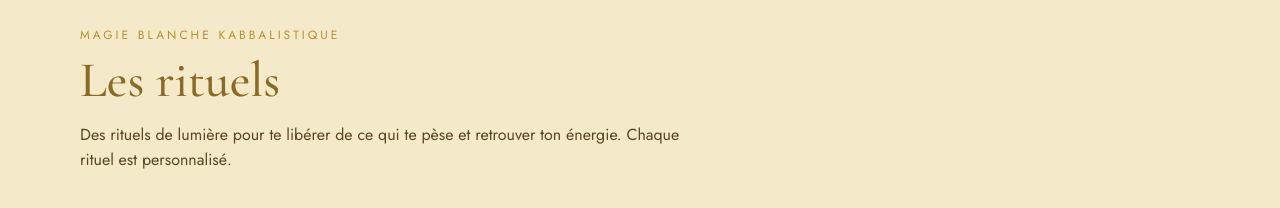
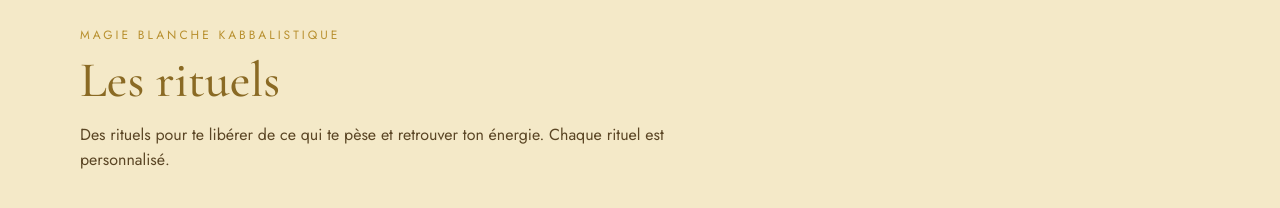
Before and after one commit to dimaggioflorian-stack/cercle-magique-maquette, a plain HTML site: page index.html in a window 1280 px wide. Shown: the part 3100-3308 px from the top of the page. Drawn offline with nearby package versions, Linux system fonts and the light colour scheme.

Commit message:
Rituels : « Des rituels » au lieu de « Des rituels de lumière »
Co-Authored-By: Claude Opus 5.5 <noreply@anthropic.com>

```diff
--- a/index.html
+++ b/index.html
@@ -217,7 +217,7 @@
   <div class="wrap">
     <div class="eyebrow">Magie blanche kabbalistique</div>
     <h2>Les rituels</h2>
-    <p class="lead">Des rituels de lumière pour te libérer de ce qui te pèse et retrouver ton énergie. Chaque rituel est personnalisé.</p>
+    <p class="lead">Des rituels pour te libérer de ce qui te pèse et retrouver ton énergie. Chaque rituel est personnalisé.</p>
     <div class="rgrid">
       <div><i>🥚</i><h3>Rituel de l'œuf</h3><p>Un rituel ancestral pour révéler et absorber les énergies lourdes.</p></div>
       <div><i>🛡️</i><h3>Protections</h3><p>Pour toi, ton foyer et tes proches.</p></div>
```
